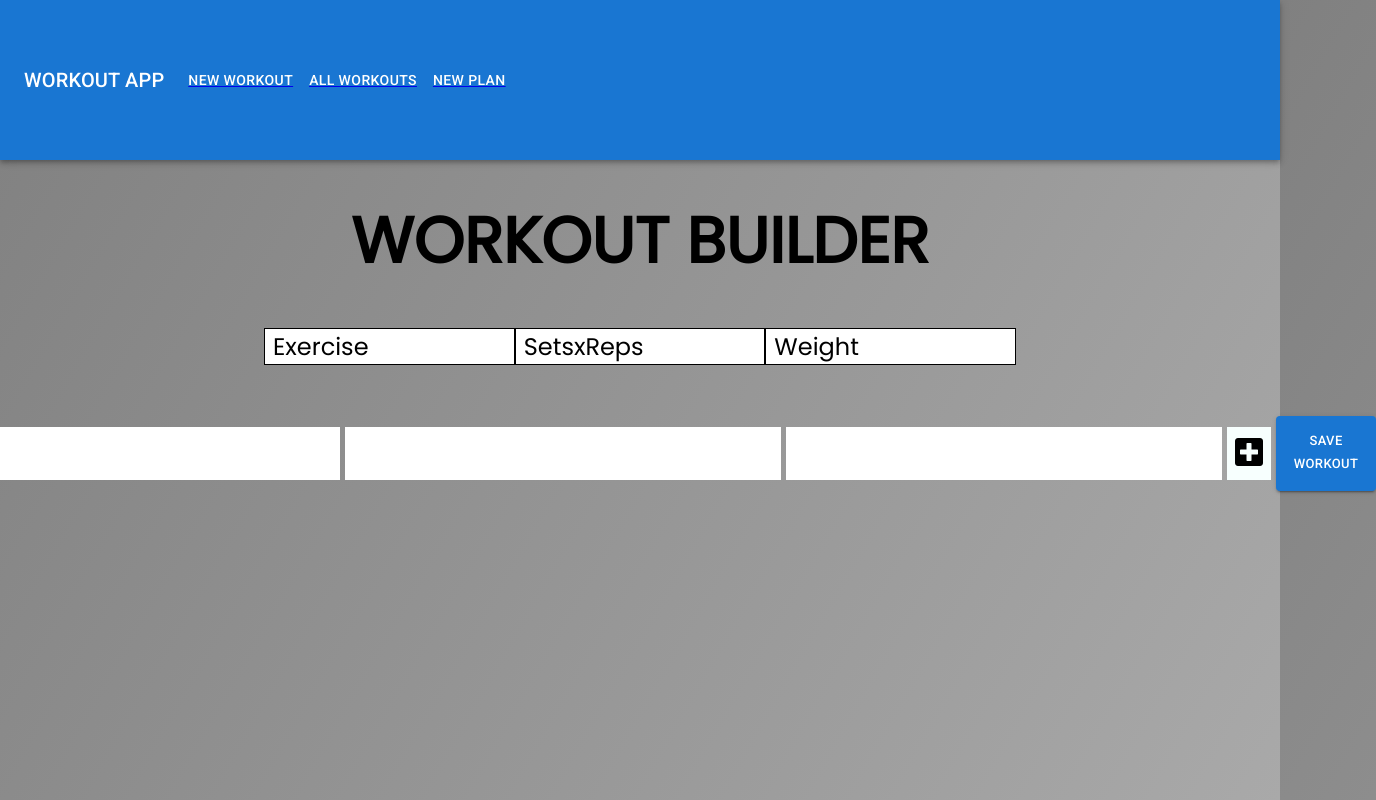
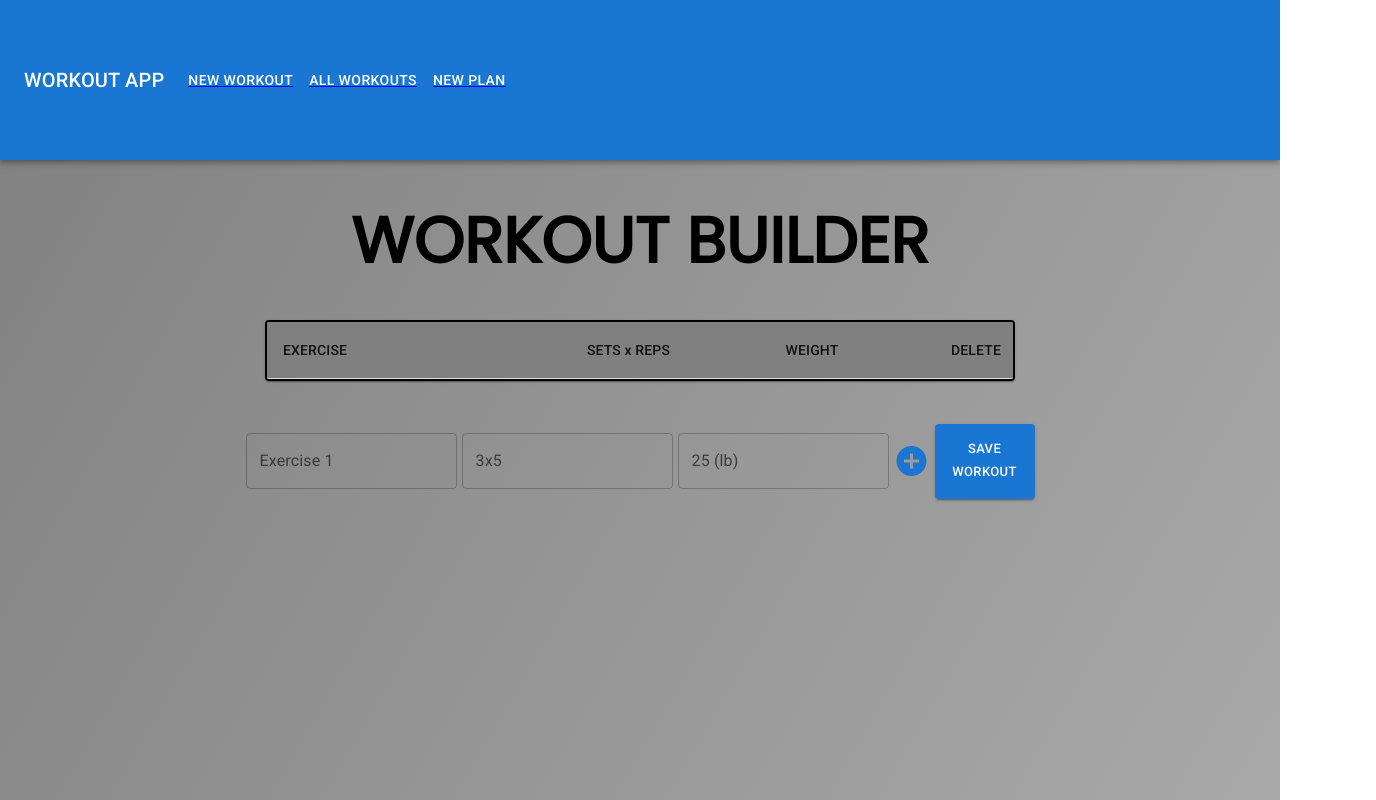
Before and after one commit to CharlesCarr/react-workout-app, a React (Create React App) app: page / in a window 1280 px wide. Shown: the whole page, 1376 px wide, since content can reach past the window. Built offline with nearby package versions, Linux system fonts and the light colour scheme.

Commit message:
styling components with material ui

```diff
--- a/src/App.css
+++ b/src/App.css
@@ -158,3 +158,26 @@
 .todo-item {
   border: 1px black solid;
 }
+
+.submitExercise {
+  cursor: pointer;
+  transition: all 300ms ease-in;
+}
+.submitExercise:hover {
+  color: black;
+}
+
+.app {
+  display: flex;
+  flex-direction: column;
+  justify-content: center;
+  align-items: center;
+}
+
+.workoutTableContainer {
+  border: 2px solid black;
+}
+
+.workoutTable {
+  background-color: grey;
+}
--- a/src/App.js
+++ b/src/App.js
@@ -6,7 +6,7 @@ import "./App.css";
 import NewWorkoutPage from "./pages/NewWorkout";
 import NewPlanPage from "./pages/NewPlan";
 import AllWorkoutsPage from "./pages/AllWorkouts";
-import MainNavigation from "./components/layout/MainNavigation";
+// import MainNavigation from "./components/layout/MainNavigation";
 import NavBarTest from "./components/layout/NavBarTest";
 
 function App() {
--- a/src/components/Modal.js
+++ b/src/components/Modal.js
@@ -1,4 +1,28 @@
-function Modal(props) {
+import React, { useState } from "react";
+// import Box from "@mui/material/Box";
+// import Modal from "@mui/material/Modal";
+// import Fade from "@mui/material/Fade";
+// import Button from "@mui/material/Button";
+// import Backdrop from "@mui/material/Backdrop";
+// import Typography from "@mui/material/Typography";
+
+// const style = {
+//   position: "absolute",
+//   top: "50%",
+//   left: "50%",
+//   transform: "translate(-50%, -50%)",
+//   width: 400,
+//   bgcolor: "background.paper",
+//   border: "2px solid #000",
+//   boxShadow: 24,
+//   p: 4,
+// };
+
+function CustomModal(props) {
+  // Material UI below
+  // const [open, setOpen] = React.useState(false);
+  // const handleOpen = () => setOpen(true);
+  // const handleClose = () => setOpen(false);
 
   const saveHandler = () => {
     // call a function in here that calls a function in NewWorkout
@@ -12,7 +36,11 @@ function Modal(props) {
     props.setFullWorkouts([
       ...props.fullWorkouts,
       // { id: Math.random() * 1000, exercise: inputExerciseText, setsreps: inputSetsRepsText, weight: inputWeightText },
-            {id: Math.random(), title: 'Workout Title', testFullWorkouts: [props.todos]},
+      {
+        id: Math.random(),
+        title: "Workout Title",
+        testFullWorkouts: [props.todos],
+      },
     ]);
     // resets state back to empty
     //  for this to reflect on the UI need to pass in the inputText to the input as a value
@@ -21,15 +49,19 @@ function Modal(props) {
     //   setInputWeightText('');
     // console.log(props.fullWorkouts);
     console.log(props.todos);
-    }
+  };
 
   return (
     <div className="modal">
       <p>Enter Name for New Workout</p>
       <input></input>
-            <button className="btn" onClick={saveHandler}>Save</button>
-            <button className="btn btn--alt" onClick={props.onClick}>Cancel</button>
+      <button className="btn" onClick={saveHandler}>
+        Save
+      </button>
+      <button className="btn btn--alt" onClick={props.onClick}>
+        Cancel
+      </button>
     </div>
-    )
+  );
 }
-export default Modal;
+export default CustomModal;
--- a/src/components/Todo.js
+++ b/src/components/Todo.js
@@ -1,5 +1,8 @@
 import React from "react";
 import { Draggable } from 'react-beautiful-dnd';
+
+import TableRow from '@mui/material/TableRow';
+import TableCell from '@mui/material/TableCell';
 
 const Todo = ({ exercise, setsreps, weight, todo, todos, setTodos, index }) => {
   const deleteHandler = () => {
@@ -10,14 +13,14 @@ const Todo = ({ exercise, setsreps, weight, todo, todos, setTodos, index }) => {
   return (
     <Draggable draggableId={todo.id.toString()} index={index}>
     {(provided) => (
-    <div className="todo" {...provided.draggableProps} {...provided.dragHandleProps} ref={provided.innerRef}>
-      <li className="todo-item">{exercise}</li>
-      <li className="todo-item">{setsreps}</li>
-      <li className="todo-item"> {weight} </li>
-      <button onClick={deleteHandler} className="trash-btn">
+    <TableRow {...provided.draggableProps} {...provided.dragHandleProps} ref={provided.innerRef} sx={{ '&:last-child td, &:last-child th': { border: 0 } }}>
+      <TableCell className="todo-item" component="th" scope="row">{exercise}</TableCell>
+      <TableCell className="todo-item" align="right">{setsreps}</TableCell>
+      <TableCell className="todo-item" align="right"> {weight} </TableCell>
+      <TableCell onClick={deleteHandler} className="trash-btn">
         <i className="fas fa-trash"></i>
-      </button>
-    </div>
+      </TableCell>
+    </TableRow>
     )}
     </Draggable>
   );
--- a/src/components/TodoList.js
+++ b/src/components/TodoList.js
@@ -1,6 +1,8 @@
 import React from "react";
 import { Droppable } from 'react-beautiful-dnd';
 import Todo from "./Todo";
+
+import TableBody from '@mui/material/TableBody';
 
 const TodoList = ({ todos, setTodos }) => {
   // console.log(todos);
@@ -8,8 +10,7 @@ const TodoList = ({ todos, setTodos }) => {
   return (
     <Droppable droppableId="workouts">
     {(provided) => (
-    <div className="todo-container" {...provided.droppableProps} ref={provided.innerRef}>
-      <ul className="todo-list">
+    <TableBody {...provided.droppableProps} ref={provided.innerRef}>
         {todos.map((todo, index) => (
           <Todo
             index={index}
@@ -23,8 +24,7 @@ const TodoList = ({ todos, setTodos }) => {
           />
         ))}
         {provided.placeholder}
-      </ul>
-    </div>
+    </TableBody>
     )}
     </Droppable>
   );
--- a/src/components/new_workout/ExerciseForm.js
+++ b/src/components/new_workout/ExerciseForm.js
@@ -1,4 +1,5 @@
 import React from "react";
+import TextField from '@mui/material/TextField';
 
 // Simplified way of adding props is using the {} and passing in what you want - instead of 'props.setInputText' to get access
 const ExerciseForm = ({ inputExerciseText, setInputExerciseText }) => {
@@ -13,7 +14,7 @@ const ExerciseForm = ({ inputExerciseText, setInputExerciseText }) => {
   return (
     <div className='input-form'>
       {/* with the onChange, every time the input changes it runs the inputTextHandler function */}
-      <input value={inputExerciseText} onChange={inputTextExerciseHandler} type="text" className="todo-input" />
+      <TextField value={inputExerciseText} onChange={inputTextExerciseHandler} type="text" className="todo-input" variant="outlined" label="Exercise 1"/>
 
     </div>
   );
--- a/src/components/new_workout/Form.js
+++ b/src/components/new_workout/Form.js
@@ -1,4 +1,5 @@
 import React from "react";
+import TextField from '@mui/material/TextField';
 
 // Simplified way of adding props is using the {} and passing in what you want - instead of 'props.setInputText' to get access
 const Form = ({ inputWeightText, setInputWeightText }) => {
@@ -13,7 +14,7 @@ const Form = ({ inputWeightText, setInputWeightText }) => {
   return (
     <div className='input-form'>
       {/* with the onChange, every time the input changes it runs the inputTextHandler function */}
-      <input value={inputWeightText} onChange={inputWeightTextHandler} type="text" className="todo-input" />
+      <TextField value={inputWeightText} onChange={inputWeightTextHandler} type="text" className="todo-input" variant="outlined" label="25 (lb)" />
       {/* onClick for button calls submitHandler function above */}
     </div>
   );
--- a/src/components/new_workout/Input.js
+++ b/src/components/new_workout/Input.js
@@ -2,6 +2,8 @@ import React from "react";
 import ExerciseForm from './ExerciseForm';
 import SetsRepsForm from './SetsRepsForm';
 import Form from './Form';
+
+import Icon from '@mui/material/Icon';
 
 // Simplified way of adding props is using the {} and passing in what you want - instead of 'props.setInputText' to get access
 const Input = ({ inputExerciseText, setInputExerciseText, inputSetsRepsText, setInputSetsRepsText, inputWeightText, setInputWeightText, setTodos, todos }) => {
@@ -27,9 +29,10 @@ const Input = ({ inputExerciseText, setInputExerciseText, inputSetsRepsText, set
       <SetsRepsForm inputSetsRepsText={inputSetsRepsText} setInputSetsRepsText={setInputSetsRepsText}/>
       <Form inputWeightText={inputWeightText} setInputWeightText={setInputWeightText}/>
       {/* onClick for button calls submitHandler function above */}
-      <button onClick={submitTodoHandler} className="todo-button" type="submit">
+      {/* <button onClick={submitTodoHandler} className="todo-button" type="submit">
         <i className="fas fa-plus-square"></i>
-      </button>
+      </button> */}
+      <Icon color="primary" onClick={submitTodoHandler} fontSize="large" className="submitExercise">add_circle</Icon>
     </form>
   );
 };
--- a/src/components/new_workout/SetsRepsForm.js
+++ b/src/components/new_workout/SetsRepsForm.js
@@ -1,4 +1,5 @@
 import React from "react";
+import TextField from '@mui/material/TextField';
 
 // Simplified way of adding props is using the {} and passing in what you want - instead of 'props.setInputText' to get access
 const SetsRepsForm = ({ inputSetsRepsText, setInputSetsRepsText }) => {
@@ -13,7 +14,7 @@ const SetsRepsForm = ({ inputSetsRepsText, setInputSetsRepsText }) => {
   return (
     <div className='input-form'>
       {/* with the onChange, every time the input changes it runs the inputTextHandler function */}
-      <input value={inputSetsRepsText} onChange={inputSetsRepsTextHandler} type="text" className="todo-input" />
+      <TextField value={inputSetsRepsText} onChange={inputSetsRepsTextHandler} type="text" className="todo-input" variant="outlined" label="3x5" />
       {/* onClick for button calls submitHandler function above */}
     </div>
   );
--- a/src/pages/NewWorkout.js
+++ b/src/pages/NewWorkout.js
@@ -4,12 +4,18 @@ import { DragDropContext, DropResult } from 'react-beautiful-dnd';
 // Importing components
 import Input from '../components/new_workout/Input';
 import TodoList from '../components/TodoList';
-import Modal from '../components/Modal';
+import CustomModal from '../components/Modal';
 import Backdrop from '../components/Backdrop';
 import Heading from "../components/Heading";
 
 // Import Material UI Components
 import Button from '@mui/material/Button';
+import Table from '@mui/material/Table';
+import TableContainer from '@mui/material/TableContainer';
+import TableHead from '@mui/material/TableHead';
+import Paper from '@mui/material/Paper';
+import TableRow from '@mui/material/TableRow';
+import TableCell from '@mui/material/TableCell';
 
 
 function NewWorkoutPage(props) {
@@ -65,15 +71,30 @@ function NewWorkoutPage(props) {
 
   return (
     <DragDropContext onDragEnd={handleOnDragEnd}>
-    <div className="App">
+    <div className="app">
       <header>
         <h1>WORKOUT BUILDER</h1>
       </header>
 
-      <Heading />
+      {/* <Heading /> */}
+      <TableContainer className="workoutTableContainer" component={Paper}  sx={{ minWidth: 750, maxWidth: 750 }}>
+      <Table className="workoutTable" sx={{ minWidth: 750, maxWidth: 750 }} aria-label="simple table">
+        <TableHead>
+          <TableRow>
+            <TableCell>EXERCISE</TableCell>
+            <TableCell align="right">SETS x REPS</TableCell>
+            <TableCell align="right">WEIGHT</TableCell>
+            <TableCell align="right">DELETE</TableCell>
+          </TableRow>
+        </TableHead>
+
+        <TodoList setTodos={props.setTodos} todos={props.todos} />
+
+        </Table>
+      </TableContainer>
 
       {/* // testing by adding props after moving state to App */}
-      <TodoList setTodos={props.setTodos} todos={props.todos} />
+
 
       <div className="input-container">
       <Input
@@ -87,7 +108,7 @@ function NewWorkoutPage(props) {
       </div>
 
       {/* // testing by adding props after moving state to App */}
-      {modalIsOpen && <Modal onClick={closeModalHandler} todos={props.todos} setTodos={props.setTodos} passWorkoutData={passWorkoutData} fullWorkouts={props.fullWorkouts} setFullWorkouts={props.setFullWorkouts}/>}
+      {modalIsOpen && <CustomModal onClick={closeModalHandler} todos={props.todos} setTodos={props.setTodos} passWorkoutData={passWorkoutData} fullWorkouts={props.fullWorkouts} setFullWorkouts={props.setFullWorkouts}/>}
       {modalIsOpen && <Backdrop onClick={closeModalHandler}/>}
 
 
```
Lines whose indentation alone changed are shown as unchanged.
